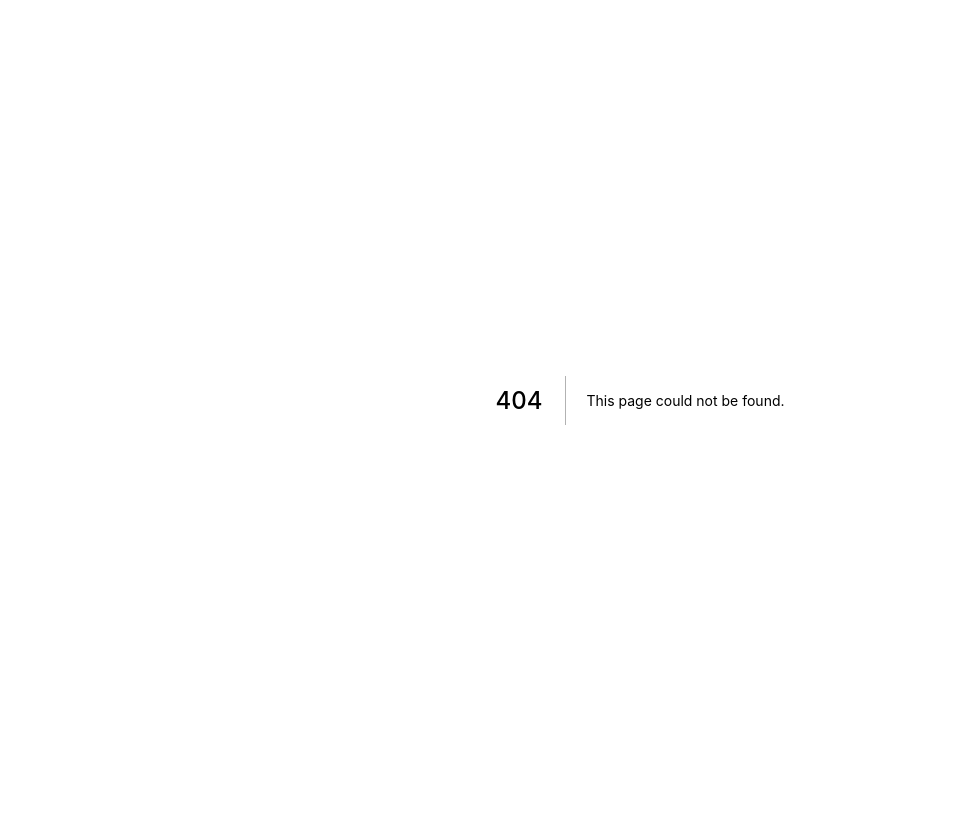
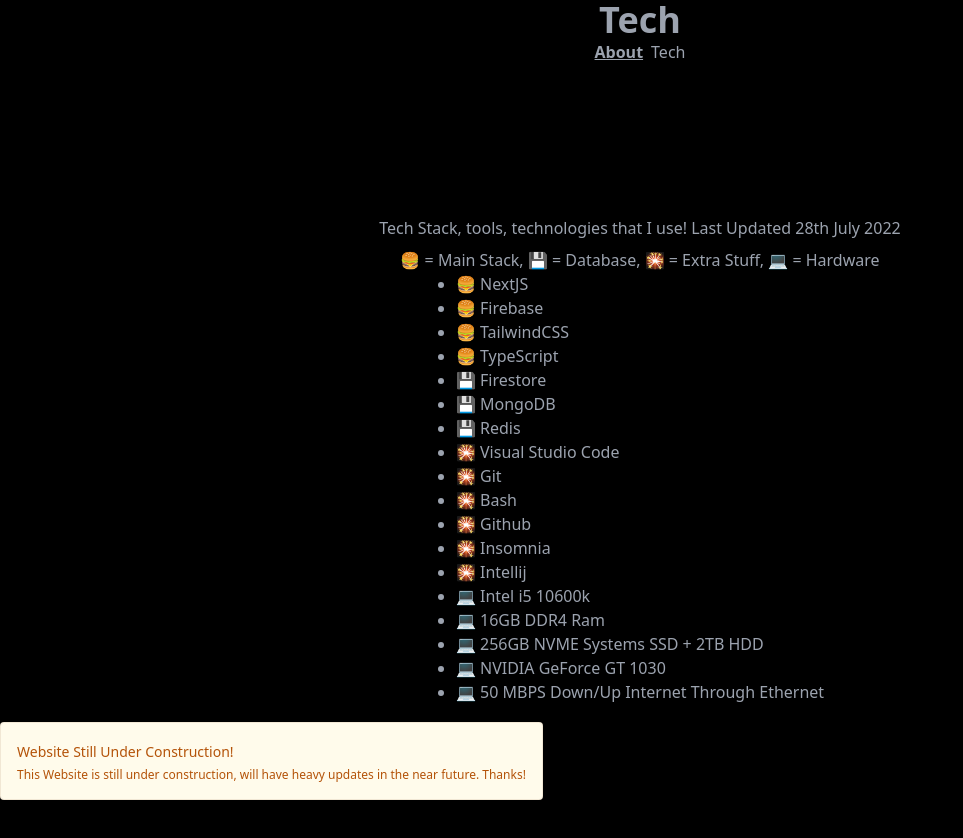
Before and after one commit to Grayson-code/northernstar.dev, a Next.js app: page /tech in a window 1280 px wide. Before the commit this address had no page. Shown: the top 838 px of the page, without its empty margins (0-963 px from the left). Before the commit the page ends 800 px from the top, so only its background shows below. Built offline with nearby package versions, Linux system fonts and the light colour scheme.

Commit message:
beta tets

```diff
--- a/package.json
+++ b/package.json
@@ -17,8 +17,11 @@
     "@types/node": "18.6.1",
     "@types/react": "18.0.15",
     "@types/react-dom": "18.0.6",
+    "autoprefixer": "^10.4.7",
     "eslint": "8.20.0",
     "eslint-config-next": "12.2.3",
+    "postcss": "^8.4.14",
+    "tailwindcss": "^3.1.6",
     "typescript": "4.7.4"
   }
 }
--- a/pages/index.tsx
+++ b/pages/index.tsx
@@ -1,70 +1,49 @@
 import type { NextPage } from 'next'
 import Head from 'next/head'
-import Image from 'next/image'
-import styles from '../styles/Home.module.css'
+import Link from 'next/link'
 
 const Home: NextPage = () => {
   return (
-    <div className={styles.container}>
+    <div className='flex bg-black w-screen text-gray-400'>
       <Head>
-        <title>Create Next App</title>
-        <meta name="description" content="Generated by create next app" />
-        <link rel="icon" href="/favicon.ico" />
+        <title>About</title>
+        <meta property='og:title' content="Northern Stars Profile" />
+        <meta property='og:url' content="https://northernstar.vercel.app/" />
+        <meta property='og:type' content="article" />
+        <meta property='og:description' content="Hello, I&apos;m a studemt living in India. I prefer RedWoodJS for my projects!" />
+        <meta property='twitter:card' content='summary' />
+        <meta property='twitter:site' content='@NorthernStare' />
+        <meta property='twitter:title' content='About' />
+        <meta property='twitter:description' content='Northern Stars Personal Website' />
+        <meta property='twitter:url' content='https://northernstar.vercel.app' />
       </Head>
+      <article>
+        <div className='absolute bottom-0 left-0'>
+          <div
+            className="p-4 border rounded text-amber-700 bg-amber-50 border-amber-900/10"
+            role="alert"
+          >
+            <strong className="text-sm font-medium"> Website Still Under Construction! </strong>
 
-      <main className={styles.main}>
-        <h1 className={styles.title}>
-          Welcome to <a href="https://nextjs.org">Next.js!</a>
+            <p className="mt-1 text-xs">
+              This Website is still under construction, will have heavy updates in the near future. Thanks!
+            </p>
+          </div>
+        </div>
+        <h1 className='flex justify-center text-4xl font-bold text-center w-screen'>
+          About
         </h1>
+        <h1 className='flex justify-center'>
+          <a>About</a>
+          <Link href={'/tech'} className="">
+            <a className='ml-2 underline font-bold'>Tech</a>
+          </Link>
+        </h1>
+        <p className='flex flex-col justify-center items-center h-screen'>
+          Hello, I&apos;m a random dev living in Kerala. I prefer NextJS for my projects!
 
-        <p className={styles.description}>
-          Get started by editing{' '}
-          <code className={styles.code}>pages/index.tsx</code>
         </p>
-
-        <div className={styles.grid}>
-          <a href="https://nextjs.org/docs" className={styles.card}>
-            <h2>Documentation &rarr;</h2>
-            <p>Find in-depth information about Next.js features and API.</p>
-          </a>
-
-          <a href="https://nextjs.org/learn" className={styles.card}>
-            <h2>Learn &rarr;</h2>
-            <p>Learn about Next.js in an interactive course with quizzes!</p>
-          </a>
-
-          <a
-            href="https://github.com/vercel/next.js/tree/canary/examples"
-            className={styles.card}
-          >
-            <h2>Examples &rarr;</h2>
-            <p>Discover and deploy boilerplate example Next.js projects.</p>
-          </a>
-
-          <a
-            href="https://vercel.com/new?utm_source=create-next-app&utm_medium=default-template&utm_campaign=create-next-app"
-            className={styles.card}
-          >
-            <h2>Deploy &rarr;</h2>
-            <p>
-              Instantly deploy your Next.js site to a public URL with Vercel.
-            </p>
-          </a>
-        </div>
-      </main>
-
-      <footer className={styles.footer}>
-        <a
-          href="https://vercel.com?utm_source=create-next-app&utm_medium=default-template&utm_campaign=create-next-app"
-          target="_blank"
-          rel="noopener noreferrer"
-        >
-          Powered by{' '}
-          <span className={styles.logo}>
-            <Image src="/vercel.svg" alt="Vercel Logo" width={72} height={16} />
-          </span>
-        </a>
-      </footer>
+      </article>
     </div>
   )
 }
--- /dev/null
+++ b/pages/tech.tsx
@@ -0,0 +1,119 @@
+// Copyright (c) 2022 Northern Star
+//
+// This software is released under the MIT License.
+// https://opensource.org/licenses/MIT
+
+import { NextPage } from 'next'
+import React from 'react'
+import Head from 'next/head'
+import Link from 'next/link'
+
+const tech: NextPage = () => {
+    return (
+        <div className='flex bg-black text-gray-400 w-screen'>
+            <Head>
+                <title>About</title>
+                <meta property='og:title' content="Northern Stars Tech Stack" />
+                <meta property='og:url' content="https://northernstar.vercel.app/tech" />
+                <meta property='og:type' content="article" />
+                <meta property='og:description' content="Tech Stack that Northern Star use!" />
+                <meta property='twitter:card' content='summary' />
+                <meta property='twitter:site' content='@NorthernStare' />
+                <meta property='twitter:title' content='Tech Stack' />
+                <meta property='twitter:description' content='Northern Stars Tech Stack!' />
+                <meta property='twitter:url' content='https://northernstar.vercel.app/tech' />
+            </Head>
+            <article>
+                <div className='absolute bottom-0 left-0'>
+                    <div
+                        className="p-4 border rounded text-amber-700 bg-amber-50 border-amber-900/10"
+                        role="alert"
+                    >
+                        <strong className="text-sm font-medium"> Website Still Under Construction! </strong>
+
+                        <p className="mt-1 text-xs">
+                            This Website is still under construction, will have heavy updates in the near future. Thanks!
+                        </p>
+                    </div>
+                </div>
+                <h1 className='flex justify-center text-4xl font-bold w-screen'>
+                    Tech
+                </h1>
+                <h1 className='flex justify-center'>
+                    <Link href={'/'} className="">
+                        <a className='mr-2 underline font-bold'>About</a>
+                    </Link>
+                    <a>Tech</a>
+                </h1>
+                <div className='flex flex-col justify-center items-center h-screen'>
+                    <div className='flex justify-center items-center'>
+                        <p className='flex justify-center items-center'>
+                            Tech Stack, tools, technologies that I use! Last Updated 28th July 2022
+                        </p>
+                    </div>
+                    <div className='flex flex-col justify-center items-center p-2 whitespace-pre'>
+                        <p>🍔 = Main Stack, 💾 = Database, 🎇 = Extra Stuff, 💻 = Hardware</p>
+                        <ul className='list-disc'>
+                            <li>
+                                🍔 NextJS
+                            </li>
+                            <li>
+                                🍔 Firebase
+                            </li>
+                            <li>
+                                🍔 TailwindCSS
+                            </li>
+                            <li>
+                                🍔 TypeScript
+                            </li>
+                            <li>
+                                💾 Firestore
+                            </li>
+                            <li>
+                                💾 MongoDB
+                            </li>
+                            <li>
+                                💾 Redis
+                            </li>
+                            <li>
+                                🎇 Visual Studio Code
+                            </li>
+                            <li>
+                                🎇 Git
+                            </li>
+                            <li>
+                                🎇 Bash
+                            </li>
+                            <li>
+                                🎇 Github
+                            </li>
+                            <li>
+                                🎇 Insomnia
+                            </li>
+                            <li>
+                                🎇 Intellij
+                            </li>
+                            <li>
+                                💻 Intel i5 10600k
+                            </li>
+                            <li>
+                                💻 16GB DDR4 Ram
+                            </li>
+                            <li>
+                                💻 256GB NVME Systems SSD + 2TB HDD
+                            </li>
+                            <li>
+                                💻 NVIDIA GeForce GT 1030
+                            </li>
+                            <li>
+                                💻 50 MBPS Down/Up Internet Through Ethernet
+                            </li>
+                        </ul>
+                    </div>
+                </div>
+            </article>
+        </div>
+    )
+}
+
+export default tech
--- /dev/null
+++ b/postcss.config.js
@@ -0,0 +1,6 @@
+module.exports = {
+  plugins: {
+    tailwindcss: {},
+    autoprefixer: {},
+  },
+}
--- a/styles/globals.css
+++ b/styles/globals.css
@@ -1,26 +1,8 @@
-html,
-body {
-  padding: 0;
-  margin: 0;
-  font-family: -apple-system, BlinkMacSystemFont, Segoe UI, Roboto, Oxygen,
-    Ubuntu, Cantarell, Fira Sans, Droid Sans, Helvetica Neue, sans-serif;
+@tailwind base;
+@tailwind components;
+@tailwind utilities;
+
+html {
+  @import url('https://fonts.googleapis.com/css2?family=Edu+SA+Beginner&display=swap');
+  font-family: ui-sans-serif,system-ui,-apple-system,BlinkMacSystemFont,Segoe UI,Roboto,Helvetica Neue,Arial,Noto Sans,sans-serif,Apple Color Emoji,Segoe UI Emoji,Segoe UI Symbol,Noto Color Emoji;
 }
-
-a {
-  color: inherit;
-  text-decoration: none;
-}
-
-* {
-  box-sizing: border-box;
-}
-
-@media (prefers-color-scheme: dark) {
-  html {
-    color-scheme: dark;
-  }
-  body {
-    color: white;
-    background: black;
-  }
-}
--- /dev/null
+++ b/tailwind.config.js
@@ -0,0 +1,11 @@
+/** @type {import('tailwindcss').Config} */
+module.exports = {
+  content: [
+    "./pages/**/*.{js,ts,jsx,tsx}",
+    "./components/**/*.{js,ts,jsx,tsx}",
+  ],
+  theme: {
+    extend: {},
+  },
+  plugins: [],
+}
```
Also changed, not shown: styles/Home.module.css (deleted, +0 -129 lines), public/nightlight.jpg (added), 1 other file (tests, documents, lock files or other folders).
